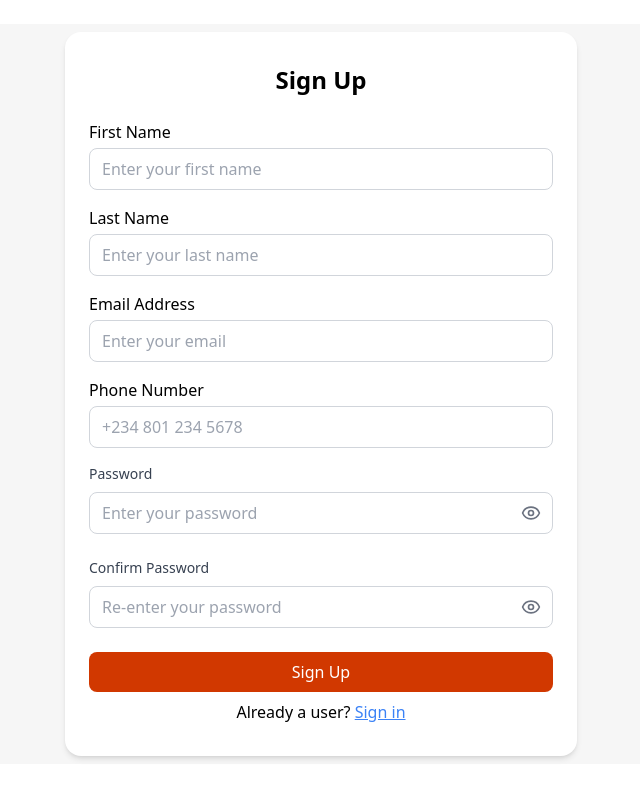
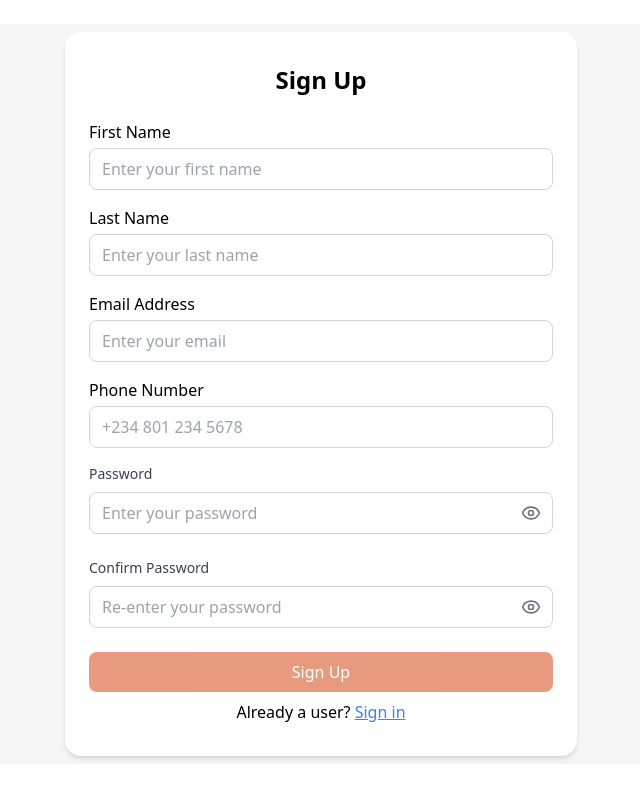
Before and after one commit to Ibrahimyusufdev/DineBack, a React (Vite) app: page / in a window 1280 px wide. Shown: the whole page, without its empty margins (319-959 px from the left). Built offline with nearby package versions, Linux system fonts and the light colour scheme; no server answers.

Commit message:
Improved logic to go to sign in after signup

```diff
--- a/src/pages/LoginForm.jsx
+++ b/src/pages/LoginForm.jsx
@@ -45,8 +45,6 @@ export const LoginForm = () => {
   };
 
   // Take user to dashboard page if they had already sign in and hit the sign in url
-  if (token) return <Navigate to={"/dashboard"} replace />
-
 
   return (
 
--- a/src/pages/SignUpForm.jsx
+++ b/src/pages/SignUpForm.jsx
@@ -23,7 +23,7 @@ export const SignUpForm = () => {
     handleSubmit,
     reset,
     control,
-    formState: { errors, isSubmitting },
+    formState: { errors, isSubmitting, isValid },
   } = useForm({
     resolver: zodResolver(signUpFormSchema),
     mode: "onChange",
@@ -37,7 +37,7 @@ export const SignUpForm = () => {
 
       await signUp(formData);
       reset();
-      navigate("/login"); // Redirect after successful signup
+      navigate("/login");
     } catch (error) {
       console.error("Signup error:", error);
     }
@@ -206,7 +206,7 @@ export const SignUpForm = () => {
 
 
         {/* Submit Button */}
-        <button type="submit" className="btn-primary hover:bg-black">
+        <button type="submit" disabled={!isValid} className="btn-primary disabled:opacity-50 hover:bg-black">
           {isSubmitting ? <LoadingSpin /> : "Sign Up"}
         </button>
 
```
